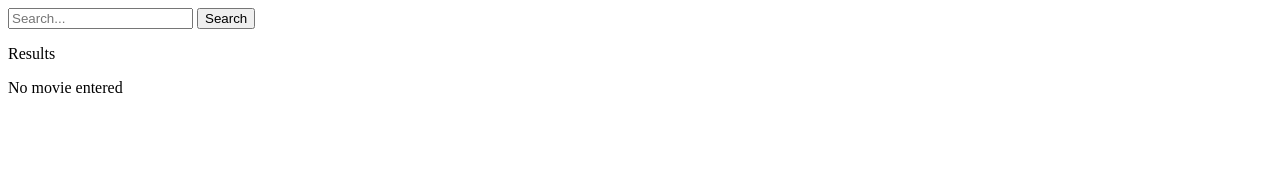
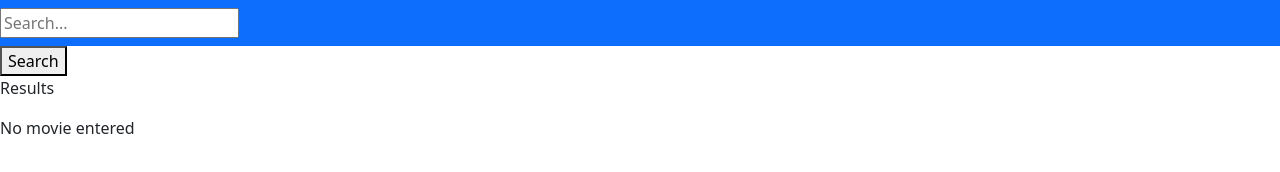
Before and after one commit to Ben-random/movie-finding-app, a website: page index.html in a window 1280 px wide. Drawn offline with nearby package versions, Linux system fonts and the light colour scheme.

Commit message:
installed jest, added folders and added bootstrap

```diff
--- a/index.html
+++ b/index.html
@@ -5,13 +5,22 @@
     <meta http-equiv="X-UA-Compatible" content="IE=edge">
     <meta name="viewport" content="width=device-width, initial-scale=1.0">
     <title>Movie Finding App</title>
+    <link href="https://cdn.jsdelivr.net/npm/bootstrap@5.2.2/dist/css/bootstrap.min.css" rel="stylesheet" integrity="sha384-Zenh87qX5JnK2Jl0vWa8Ck2rdkQ2Bzep5IDxbcnCeuOxjzrPF/et3URy9Bv1WTRi" crossorigin="anonymous">
+
 </head>
 <body>
-    <input type="text" id="id" name="movie_to_query" placeholder="Search...">
+    <div class = "text-right">
+        <nav class="navbar navbar-dark bg-primary">
+            <input type="text" id="id" name="movie_to_query" placeholder="Search...">
+        </nav>
     <button id="button">Search</button>
     <div id="d1">
         <p>Results</p>
     </div>
+    <script src="https://cdn.jsdelivr.net/npm/bootstrap@5.2.2/dist/js/bootstrap.bundle.min.js" integrity="sha384-OERcA2EqjJCMA+/3y+gxIOqMEjwtxJY7qPCqsdltbNJuaOe923+mo//f6V8Qbsw3" crossorigin="anonymous"></script>
+
     <script src="script.js"></script>
+</div>
+
 </body>
 </html>
--- a/package.json
+++ b/package.json
@@ -4,7 +4,7 @@
   "description": "An app where users can find where they can watch a given film.",
   "main": "script.js",
   "scripts": {
-    "test": "echo \"Error: no test specified\" && exit 1"
+    "test": "jest"
   },
   "repository": {
     "type": "git",
@@ -17,6 +17,10 @@
   },
   "homepage": "https://github.com/Ben-random/movie-finding-app#readme",
   "dependencies": {
+    "bootstrap": "^5.2.2",
     "isomorphic-fetch": "^3.0.0"
+  },
+  "devDependencies": {
+    "jest": "^29.2.2"
   }
 }
```
Also changed, not shown: test/movie.test.js (added), 2 other files.
